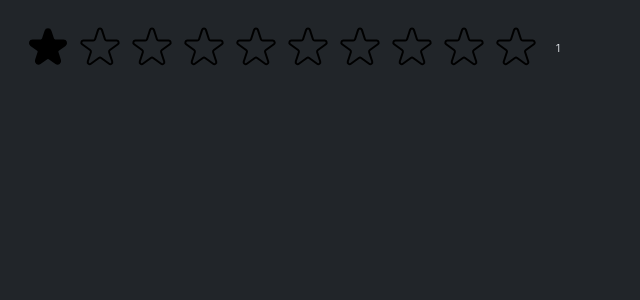
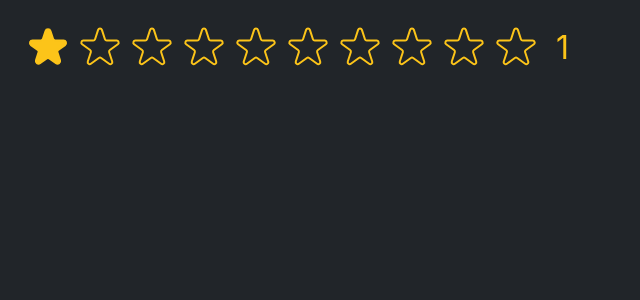
Before and after one commit to BhanuPrakash056/travel-list, a React (Create React App) app: page / in a window 1280 px wide. Both pictures are taken after a click on the element 48 px from the left and 48 px from the top of the page. Shown: the top 300 px of the page, without its empty margins (0-640 px from the left). Built offline with nearby package versions, Linux system fonts and the light colour scheme.

Commit message:
feat: enhance StarRating component with customizable color and size props

```diff
--- a/src/component /Star.jsx
+++ b/src/component /Star.jsx
@@ -13,20 +13,33 @@ const starStyles = {
   gap: "4px",
 };
 
+export default function StarRating({
+  maxStars = 5,
+  color = "#fcc419",
+  size = 48,
+}) {
+  const [userRating, setUserRating] = useState(0);
+  const [hoverRating, setHoverRating] = useState(0);
   const textStyles = {
     lineHeight: "24px",
     margin: "0px",
+    color: color,
+    fontSize: `${size / 1.5}px`,
   };
-export default function StarRating({ maxStars = 5 }) {
-    const [userRating, setUserRating] = useState(0);
-    const [hoverRating, setHoverRating] = useState(0);
+
   return (
     <div style={containerStyles}>
       <div style={starStyles}>
         {Array.from({ length: maxStars }, (_, i) => (
-
-            <Star key={i} onClick={() => setUserRating(i + 1)} full={hoverRating ? i < hoverRating : i < userRating} onHover={() => setHoverRating(i + 1)} onHoverLeave={() => setHoverRating(0)} />
-
+          <Star
+            key={i}
+            onClick={() => setUserRating(i + 1)}
+            full={hoverRating ? i < hoverRating : i < userRating}
+            onHover={() => setHoverRating(i + 1)}
+            onHoverLeave={() => setHoverRating(0)}
+            size={size}
+            color={color}
+          />
         ))}
       </div>
       <p style={textStyles}>{hoverRating || userRating || ""}</p>
@@ -34,32 +47,34 @@ export default function StarRating({ maxStars = 5 }) {
   );
 }
 
-function Star({onClick, full = false, onHover, onHoverLeave}) {
+function Star({ onClick, full = false, onHover, onHoverLeave, size, color }) {
   return (
-
     <span
       style={{
-        height: "48px",
+        height: `${size}px`,
         display: "block",
         cursor: "pointer",
-        width: "48px",
+        width: `${size}px`,
       }}
       onClick={onClick}
       onMouseEnter={onHover}
-    onMouseLeave={onHoverLeave}>
-        { full ?
+      onMouseLeave={onHoverLeave}
+    >
+      {full ? (
         <svg
           xmlns="http://www.w3.org/2000/svg"
           viewBox="0 0 20 20"
-        fill="#000"
-        stroke="#000"
+          fill={color}
+          stroke={color}
         >
           <path d="M9.049 2.927c.3-.921 1.603-.921 1.902 0l1.07 3.292a1 1 0 00.95.69h3.462c.969 0 1.371 1.24.588 1.81l-2.8 2.034a1 1 0 00-.364 1.118l1.07 3.292c.3.921-.755 1.688-1.54 1.118l-2.8-2.034a1 1 0 00-1.175 0l-2.8 2.034c-.784.57-1.838-.197-1.539-1.118l1.07-3.292a1 1 0 00-.364-1.118L2.98 8.72c-.783-.57-.38-1.81.588-1.81h3.461a1 1 0 00.951-.69l1.07-3.292z" />
-      </svg> : <svg
+        </svg>
+      ) : (
+        <svg
           xmlns="http://www.w3.org/2000/svg"
           fill="none"
           viewBox="0 0 24 24"
-  stroke="#000"
+          stroke={color}
         >
           <path
             strokeLinecap="round"
@@ -67,7 +82,8 @@ function Star({onClick, full = false, onHover, onHoverLeave}) {
             strokeWidth="{2}"
             d="M11.049 2.927c.3-.921 1.603-.921 1.902 0l1.519 4.674a1 1 0 00.95.69h4.915c.969 0 1.371 1.24.588 1.81l-3.976 2.888a1 1 0 00-.363 1.118l1.518 4.674c.3.922-.755 1.688-1.538 1.118l-3.976-2.888a1 1 0 00-1.176 0l-3.976 2.888c-.783.57-1.838-.197-1.538-1.118l1.518-4.674a1 1 0 00-.363-1.118l-3.976-2.888c-.784-.57-.38-1.81.588-1.81h4.914a1 1 0 00.951-.69l1.519-4.674z"
           />
-</svg>}
+        </svg>
+      )}
     </span>
   );
 }
```
Lines whose indentation alone changed are shown as unchanged.
